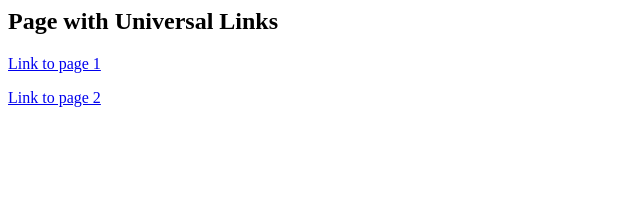
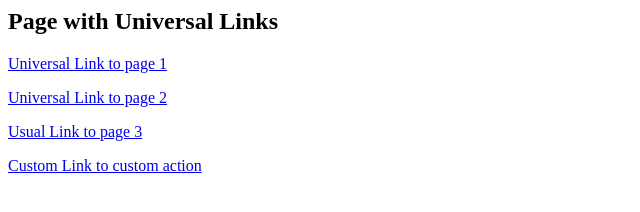
Before and after one commit to gelioson/gelioson.github.io, a plain HTML site: page index.html in a window 1280 px wide. Shown: the whole page, without its empty margins (0-640 px from the left). Drawn offline with Linux system fonts and the light colour scheme.

Commit message:
added page 3 and custom link

```diff
--- a/index.html
+++ b/index.html
@@ -4,7 +4,9 @@
 	<title>Universal Links</title>
 	<body>
 	<h2>Page with Universal Links</h2>
-	<p> <a href="https://gelioson.github.io/page1.html">Link to page 1</a><p>
-	<p> <a href="https://gelioson.github.io/page2.html">Link to page 2</a><p>
+	<p> <a href="https://gelioson.github.io/page1.html">Universal Link to page 1</a><p>
+	<p> <a href="https://gelioson.github.io/page2.html">Universal Link to page 2</a><p>
+	<p> <a href="https://gelioson.github.io/page3.html">Usual Link to page 3</a><p>
+	<p> <a href="com.nymbus.enterprise.mobile://a.com?action=customAction">Custom Link to custom action</a><p>
 	</body>
 </html>
```
Also changed, not shown: page3.html (added, +12 -0 lines).
